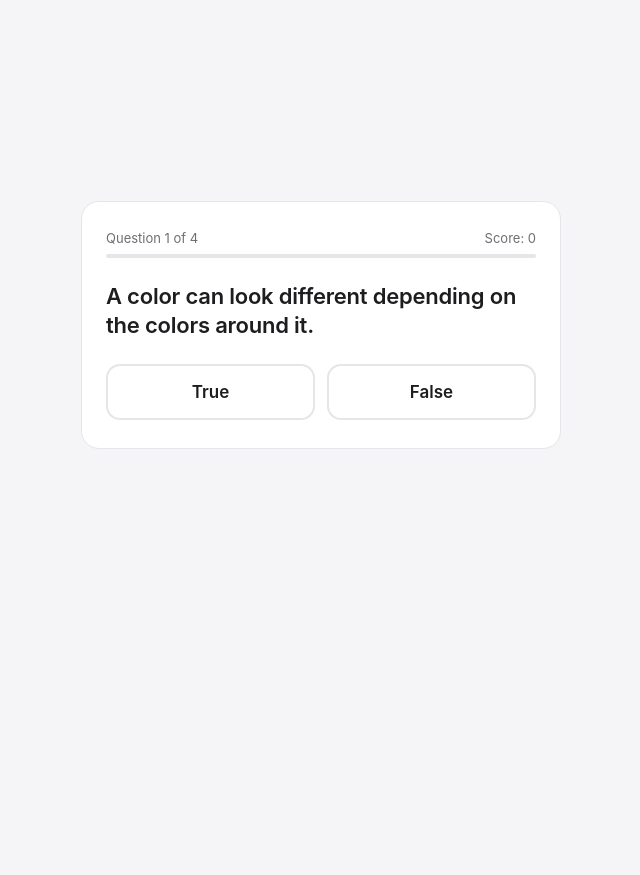
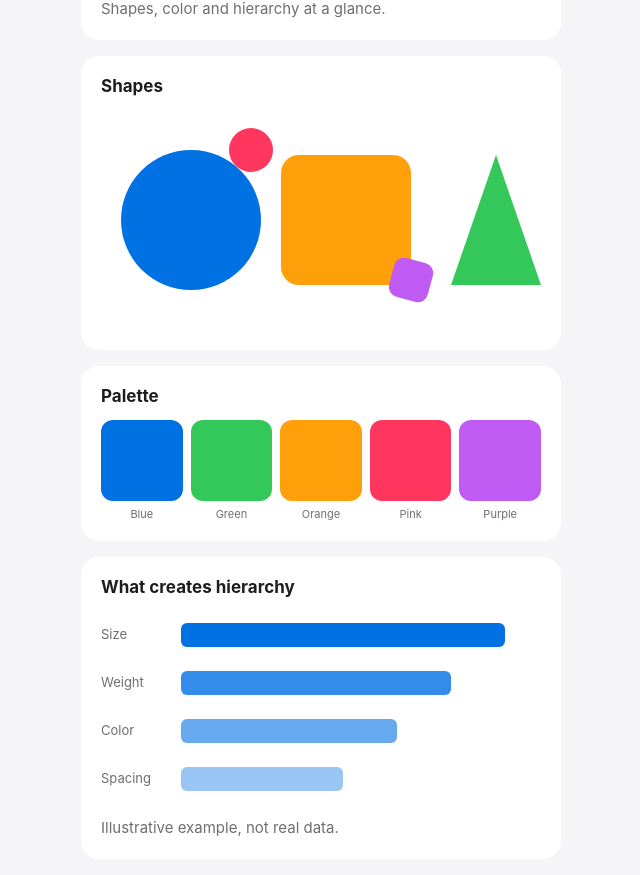
Before and after one commit to 3amogit/test, a plain HTML site: page index.html in a window 1280 px wide. Shown: the part 75-950 px from the top of the page, without its empty margins (319-959 px from the left). Before the commit the page ends 800 px from the top, so only its background shows below. Drawn offline with Linux system fonts and the light colour scheme.

Commit message:
commit 2

```diff
--- a/index.html
+++ b/index.html
@@ -3,224 +3,81 @@
 <head>
 <meta charset="utf-8">
 <meta name="viewport" content="width=device-width, initial-scale=1">
-<title>True or False</title>
+<title>Design Basics</title>
+<!-- Embed tags: tell Circle (Iframely) this page can be shown as an embedded player -->
+<meta property="og:title" content="Design Basics">
+<meta property="og:description" content="Shapes, color and a simple chart.">
+<meta property="og:url" content="https://3amogit.github.io/test/">
+<meta property="og:type" content="website">
+<meta name="twitter:card" content="player">
+<meta name="twitter:title" content="Design Basics">
+<meta name="twitter:player" content="https://3amogit.github.io/test/">
+<meta name="twitter:player:width" content="480">
+<meta name="twitter:player:height" content="900">
 <style>
-  :root {
-    --bg: #f5f5f7;
-    --card: #ffffff;
-    --text: #1d1d1f;
-    --muted: #6e6e73;
-    --accent: #0071e3;
-    --true: #34c759;
-    --false: #ff3b30;
-    --border: #e5e5ea;
-    --radius: 18px;
-  }
-  @media (prefers-color-scheme: dark) {
-    :root {
-      --bg: #000000;
-      --card: #1c1c1e;
-      --text: #f5f5f7;
-      --muted: #98989d;
-      --accent: #0a84ff;
-      --true: #30d158;
-      --false: #ff453a;
-      --border: #38383a;
-    }
-  }
-  * { box-sizing: border-box; margin: 0; }
+  * { margin: 0; box-sizing: border-box; }
   body {
     font-family: -apple-system, BlinkMacSystemFont, "SF Pro Text", "Segoe UI", Roboto, sans-serif;
-    background: var(--bg);
-    color: var(--text);
-    min-height: 100vh;
-    display: grid;
-    place-items: center;
+    background: #f5f5f7;
+    color: #1d1d1f;
     padding: 16px;
   }
-  .card {
-    width: 100%;
-    max-width: 480px;
-    background: var(--card);
-    border: 1px solid var(--border);
-    border-radius: var(--radius);
-    padding: 28px 24px;
-  }
-  .progress {
-    display: flex;
-    justify-content: space-between;
-    font-size: 13px;
-    color: var(--muted);
-    margin-bottom: 8px;
-  }
-  .bar {
-    height: 4px;
-    background: var(--border);
-    border-radius: 2px;
-    overflow: hidden;
-    margin-bottom: 24px;
-  }
-  .bar-fill {
-    height: 100%;
-    background: var(--accent);
-    width: 0;
-    transition: width 0.3s ease;
-  }
-  .question {
-    font-size: 22px;
-    font-weight: 600;
-    line-height: 1.3;
-    letter-spacing: -0.01em;
-    margin-bottom: 24px;
-    min-height: 58px;
-  }
-  .buttons {
-    display: grid;
-    grid-template-columns: 1fr 1fr;
-    gap: 12px;
-  }
-  button {
-    font: inherit;
-    font-size: 17px;
-    font-weight: 600;
-    padding: 16px;
-    border-radius: 14px;
-    border: 2px solid var(--border);
-    background: transparent;
-    color: var(--text);
-    cursor: pointer;
-    transition: transform 0.1s ease, background 0.2s ease, border-color 0.2s ease;
-  }
-  button:hover:not(:disabled) { border-color: var(--accent); }
-  button:active:not(:disabled) { transform: scale(0.97); }
-  button:disabled { cursor: default; }
-  button.correct { background: var(--true); border-color: var(--true); color: #fff; }
-  button.wrong { background: var(--false); border-color: var(--false); color: #fff; }
-  button.dim { opacity: 0.4; }
-  .feedback {
-    margin-top: 20px;
-    padding: 14px 16px;
-    border-radius: 12px;
-    background: var(--bg);
-    font-size: 15px;
-    line-height: 1.45;
-    display: none;
-  }
-  .feedback.show { display: block; }
-  .feedback strong { display: block; margin-bottom: 4px; }
-  .next {
-    width: 100%;
-    margin-top: 16px;
-    background: var(--accent);
-    border-color: var(--accent);
-    color: #fff;
-    display: none;
-  }
-  .next.show { display: block; }
-  .result { text-align: center; }
-  .result .score {
-    font-size: 56px;
-    font-weight: 700;
-    letter-spacing: -0.02em;
-    margin: 8px 0 4px;
-  }
-  .result p { color: var(--muted); margin-bottom: 24px; }
+  main { max-width: 480px; margin: 0 auto; display: grid; gap: 16px; }
+  .card { background: #fff; border-radius: 18px; padding: 20px; }
+  h1 { font-size: 26px; letter-spacing: -0.02em; }
+  h2 { font-size: 17px; margin-bottom: 14px; }
+  p { color: #6e6e73; font-size: 15px; line-height: 1.45; margin-top: 6px; }
+  svg { width: 100%; height: auto; display: block; }
+  .swatches { display: grid; grid-template-columns: repeat(5, 1fr); gap: 8px; }
+  .swatch { aspect-ratio: 1; border-radius: 12px; }
+  .label { font-size: 11px; color: #6e6e73; text-align: center; margin-top: 6px; }
 </style>
 </head>
 <body>
-<main class="card" id="app" aria-live="polite"></main>
+<main>
+  <div class="card">
+    <h1>Design Basics</h1>
+    <p>Shapes, color and hierarchy at a glance.</p>
+  </div>
 
-<script>
-  // ✏️ EDIT YOUR QUESTIONS HERE
-  // answer: true or false · explain: shown after they answer
-  const questions = [
-    {
-      q: "A color can look different depending on the colors around it.",
-      answer: true,
-      explain: "This is color relativity — the core idea of Josef Albers's Interaction of Color."
-    },
-    {
-      q: "Making text bigger is the only way to create visual hierarchy.",
-      answer: false,
-      explain: "Weight, color, contrast, spacing and position all create hierarchy — size is just one tool."
-    },
-    {
-      q: "Consistent spacing makes a screen feel more polished.",
-      answer: true,
-      explain: "A spacing scale (like 4, 8, 16, 24, 32) creates rhythm and makes layouts feel intentional."
-    },
-    {
-      q: "A strong brand should change its colors often to stay fresh.",
-      answer: false,
-      explain: "Distinctive brand assets work through consistency — people recognize what they see repeatedly."
-    }
-  ];
+  <div class="card">
+    <h2>Shapes</h2>
+    <svg viewBox="0 0 440 220" role="img" aria-label="Colored shapes">
+      <circle cx="90" cy="110" r="70" fill="#0071e3"/>
+      <rect x="180" y="45" width="130" height="130" rx="18" fill="#ff9f0a"/>
+      <polygon points="350,175 395,45 440,175" fill="#34c759"/>
+      <circle cx="150" cy="40" r="22" fill="#ff375f"/>
+      <rect x="290" y="150" width="40" height="40" rx="10" fill="#bf5af2" transform="rotate(15 310 170)"/>
+    </svg>
+  </div>
 
-  const app = document.getElementById("app");
-  let index = 0;
-  let score = 0;
+  <div class="card">
+    <h2>Palette</h2>
+    <div class="swatches">
+      <div><div class="swatch" style="background:#0071e3"></div><div class="label">Blue</div></div>
+      <div><div class="swatch" style="background:#34c759"></div><div class="label">Green</div></div>
+      <div><div class="swatch" style="background:#ff9f0a"></div><div class="label">Orange</div></div>
+      <div><div class="swatch" style="background:#ff375f"></div><div class="label">Pink</div></div>
+      <div><div class="swatch" style="background:#bf5af2"></div><div class="label">Purple</div></div>
+    </div>
+  </div>
 
-  function renderQuestion() {
-    const item = questions[index];
-    const pct = (index / questions.length) * 100;
-    app.innerHTML = `
-      <div class="progress">
-        <span>Question ${index + 1} of ${questions.length}</span>
-        <span>Score: ${score}</span>
-      </div>
-      <div class="bar"><div class="bar-fill" style="width:${pct}%"></div></div>
-      <p class="question">${item.q}</p>
-      <div class="buttons">
-        <button data-value="true">True</button>
-        <button data-value="false">False</button>
-      </div>
-      <div class="feedback" id="feedback"></div>
-      <button class="next" id="next">${index === questions.length - 1 ? "See results" : "Next"}</button>
-    `;
-    app.querySelectorAll("[data-value]").forEach(btn =>
-      btn.addEventListener("click", () => choose(btn, btn.dataset.value === "true"))
-    );
-    document.getElementById("next").addEventListener("click", () => {
-      index++;
-      index < questions.length ? renderQuestion() : renderResult();
-    });
-  }
-
-  function choose(btn, value) {
-    const item = questions[index];
-    const isRight = value === item.answer;
-    if (isRight) score++;
-
-    app.querySelectorAll("[data-value]").forEach(b => {
-      b.disabled = true;
-      const bValue = b.dataset.value === "true";
-      if (bValue === item.answer) b.classList.add("correct");
-      else if (b === btn) b.classList.add("wrong");
-      else b.classList.add("dim");
-    });
-
-    const fb = document.getElementById("feedback");
-    fb.innerHTML = `<strong>${isRight ? "✓ Correct" : "✗ Not quite"}</strong>${item.explain}`;
-    fb.classList.add("show");
-    document.getElementById("next").classList.add("show");
-  }
-
-  function renderResult() {
-    app.innerHTML = `
-      <div class="bar"><div class="bar-fill" style="width:100%"></div></div>
-      <div class="result">
-        <div class="progress" style="justify-content:center">Your score</div>
-        <div class="score">${score}/${questions.length}</div>
-        <p>${score === questions.length ? "Perfect! 🎉" : "Nice work — try again to get them all."}</p>
-        <button class="next show" id="restart">Try again</button>
-      </div>
-    `;
-    document.getElementById("restart").addEventListener("click", () => {
-      index = 0; score = 0; renderQuestion();
-    });
-  }
-
-  renderQuestion();
-</script>
+  <div class="card">
+    <h2>What creates hierarchy</h2>
+    <svg viewBox="0 0 440 200" role="img" aria-label="Bar chart: size 90, weight 75, color 60, spacing 45">
+      <g font-family="-apple-system, sans-serif" font-size="13" fill="#6e6e73">
+        <text x="0" y="28">Size</text>
+        <text x="0" y="76">Weight</text>
+        <text x="0" y="124">Color</text>
+        <text x="0" y="172">Spacing</text>
+      </g>
+      <rect x="80" y="12" width="324" height="24" rx="6" fill="#0071e3"/>
+      <rect x="80" y="60" width="270" height="24" rx="6" fill="#0071e3" opacity="0.8"/>
+      <rect x="80" y="108" width="216" height="24" rx="6" fill="#0071e3" opacity="0.6"/>
+      <rect x="80" y="156" width="162" height="24" rx="6" fill="#0071e3" opacity="0.4"/>
+    </svg>
+    <p>Illustrative example, not real data.</p>
+  </div>
+</main>
 </body>
 </html>
```
